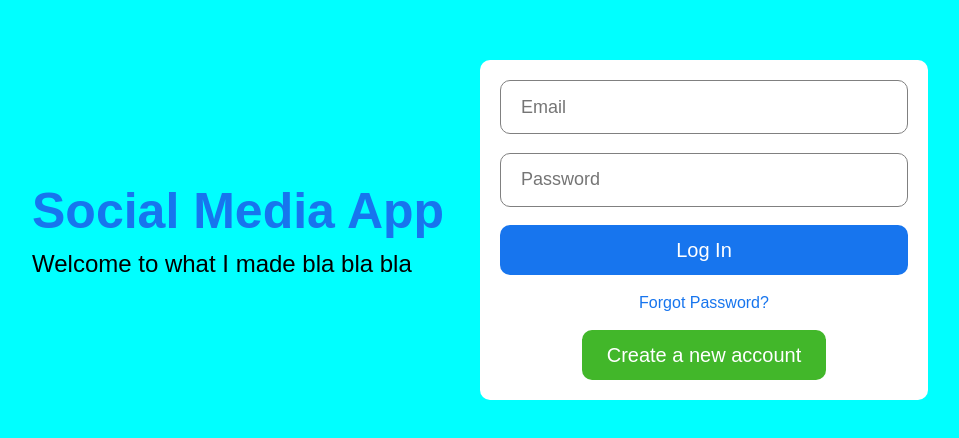
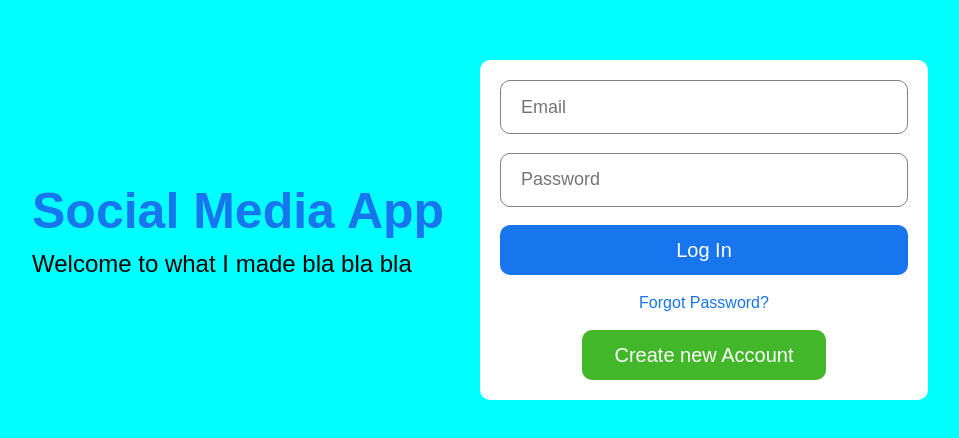
Before and after one commit to rennickman/FinalProjectSocialMediaApp, a React (Create React App) app: page /login in a window 1280 px wide. Shown: the part 170-608 px from the top of the page, without its empty margins (160-1119 px from the left). Built offline with nearby package versions, Linux system fonts and the light colour scheme.

Commit message:
changed routing with user  auth

```diff
--- a/src/App.js
+++ b/src/App.js
@@ -1,21 +1,31 @@
-import { BrowserRouter as Router, Routes, Route } from 'react-router-dom';
+import { BrowserRouter as Router, Routes, Route, Navigate } from 'react-router-dom';
+import { useContext } from 'react';
 
 import Home from "./pages/home/Home";
 import Login from './pages/login/Login';
 import Register from './pages/register/Register';
 import Profile from './pages/profile/Profile';
+import { AuthContext } from './context/AuthContext';
+
 
 
 
 
 function App() {
+
+    const { user } = useContext(AuthContext);
+
+
     return (
         <div>
             <Router>
                 <Routes>
-                    <Route path='/' element={<Home />} />
-                    <Route path='login' element={<Login />} />
-                    <Route path='register' element={<Register />} />
+                    <Route path='/' element={user ? <Home /> : <Login />} />
+
+                    <Route path='login' element={user ? <Navigate to='/' /> : <Login />} />
+
+                    <Route path='register' element={user ? <Navigate to='/' /> : <Register />} />
+
                     <Route path='profile/:userId' element={<Profile/>} />
                 </Routes>
             </Router>
--- a/src/components/forms/loginForm/LoginForm.jsx
+++ b/src/components/forms/loginForm/LoginForm.jsx
@@ -1,5 +1,6 @@
 import { useContext, useRef } from 'react';
-import axios from 'axios';
+import CircularProgress from '@mui/material/CircularProgress';
+
 
 import './loginForm.css';
 import { loginCall } from '../../../apiCalls';
@@ -12,7 +13,7 @@ const LoginForm = () => {
     const emailRef = useRef();
     const passwordRef = useRef();
 
-    const { user, token, isFetching, error, dispatch } = useContext(AuthContext);
+    const { isFetching, error, dispatch } = useContext(AuthContext);
 
 
     const handleLogin = async (e) => {
@@ -21,9 +22,6 @@ const LoginForm = () => {
         loginCall(emailRef.current.value, passwordRef.current.value, dispatch);
     }
 
-
-    console.log(user);
-    console.log(token);
 
 
 
@@ -39,9 +37,13 @@ const LoginForm = () => {
                     <form className="loginBox">
                         <input type="email" required placeholder='Email' className="loginInput" ref={emailRef} />
                         <input type="password" required placeholder='Password' className="loginInput" ref={passwordRef} />
-                        <button className="loginButton">Log In</button>
+                        <button className="loginButton" disabled={isFetching}>
+                            {isFetching ? <CircularProgress color='inherit' /> : "Log In"}
+                        </button>
                         <span className="loginForgot">Forgot Password?</span>
-                        <button className="loginRegisterButton">Create a new account</button>
+                        <button className="loginRegisterButton" disabled={isFetching}>
+                            {isFetching ? <CircularProgress color='inherit' /> : "Create new Account"}
+                        </button>
                     </form>
                 </div>
             </div>
--- a/src/context/AuthReducer.js
+++ b/src/context/AuthReducer.js
@@ -6,7 +6,7 @@ const AuthReducer = (state, action) => {
             return {
                 user: null,
                 token: null,
-                isFetching: false,
+                isFetching: true,
                 error: false
             };
 
```
